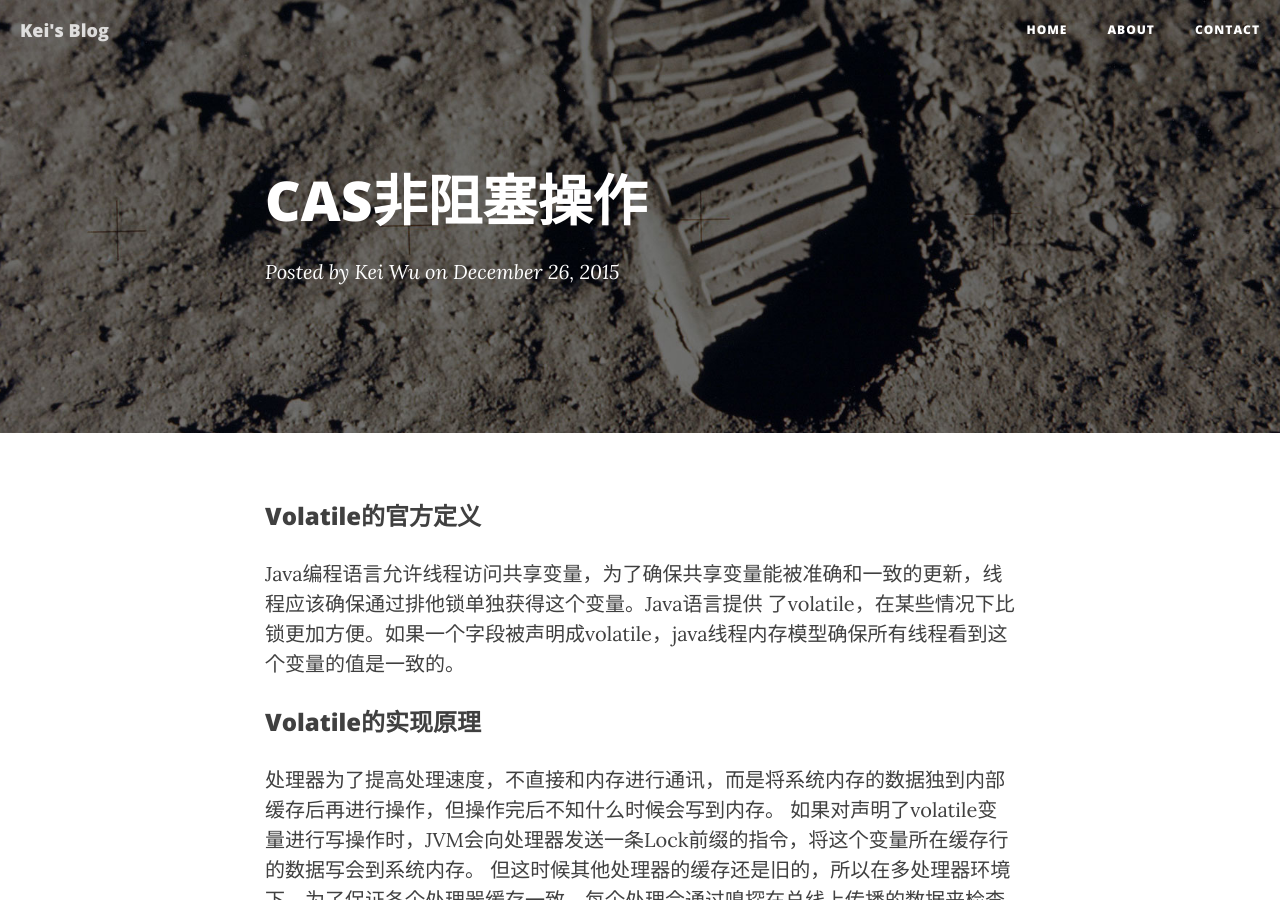
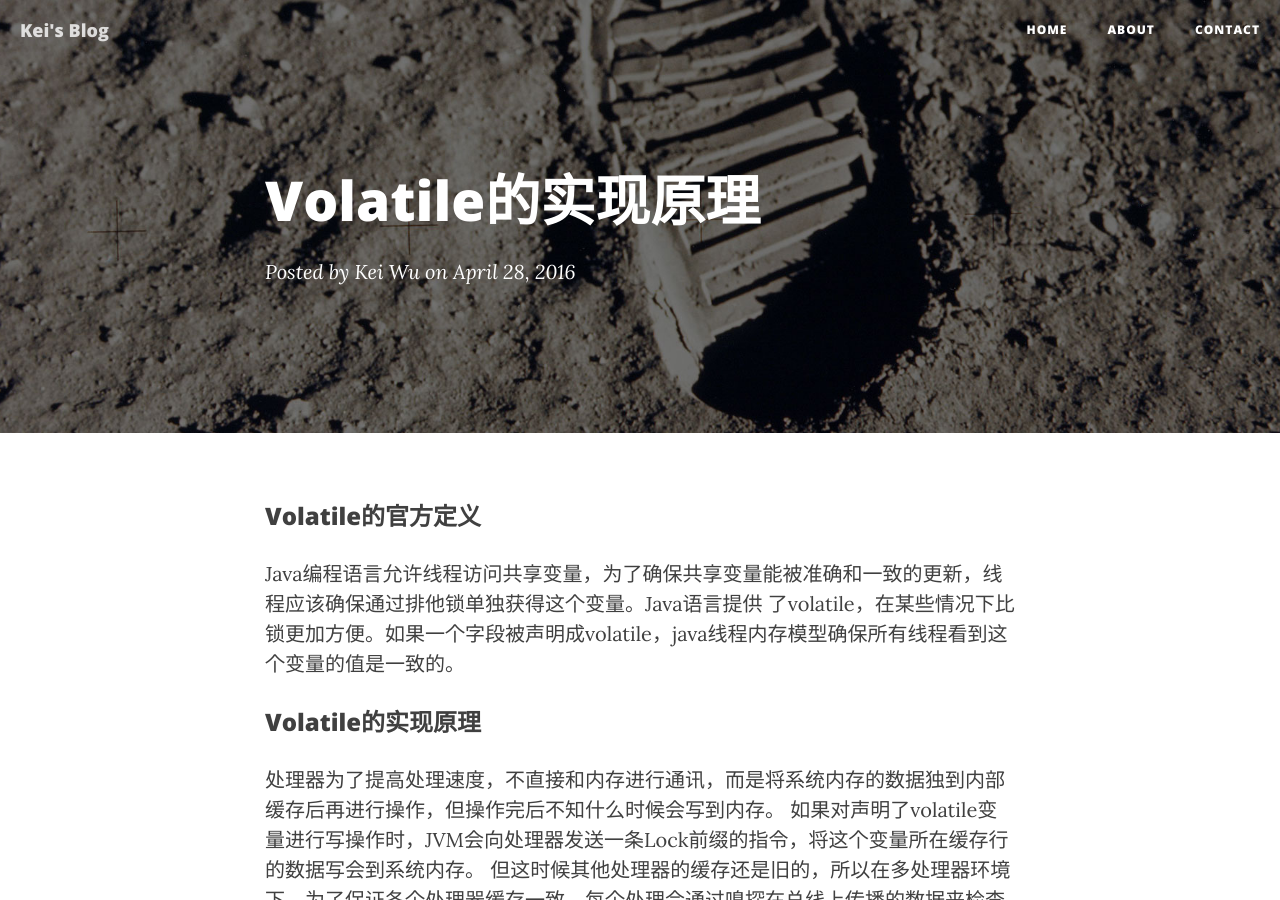
Before and after one commit to scauwjh/blog, a Jekyll site: the page built from _posts/2016-04-28-Volatile的实现原理.markdown, in a window 1280 px wide and 900 px high. Built offline with Jekyll 4.4.1, drawn with Linux system fonts in a browser that asks for light colours; nearby versions of some CDN libraries; comment, search, counter and statistics services are not loaded.

Commit message:
Update 2016-04-28-Volatile的实现原理.markdown

```diff
--- a/_posts/2016-04-28-Volatile的实现原理.markdown
+++ b/_posts/2016-04-28-Volatile的实现原理.markdown
@@ -1,8 +1,8 @@
 ---
 layout:     post
-title:      "CAS非阻塞操作"
+title:      "Volatile的实现原理"
 subtitle:   ""
-date:       2015-12-26 15:38:00
+date:       2016-04-28
 author:     "Kei Wu"
 header-img: "img/post-bg-05.jpg"
 ---
```
